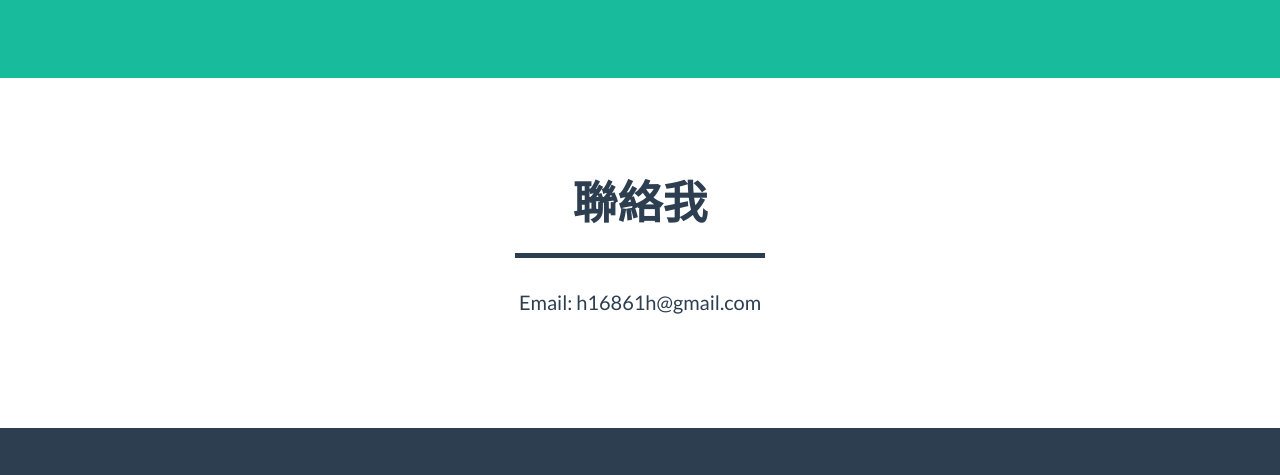
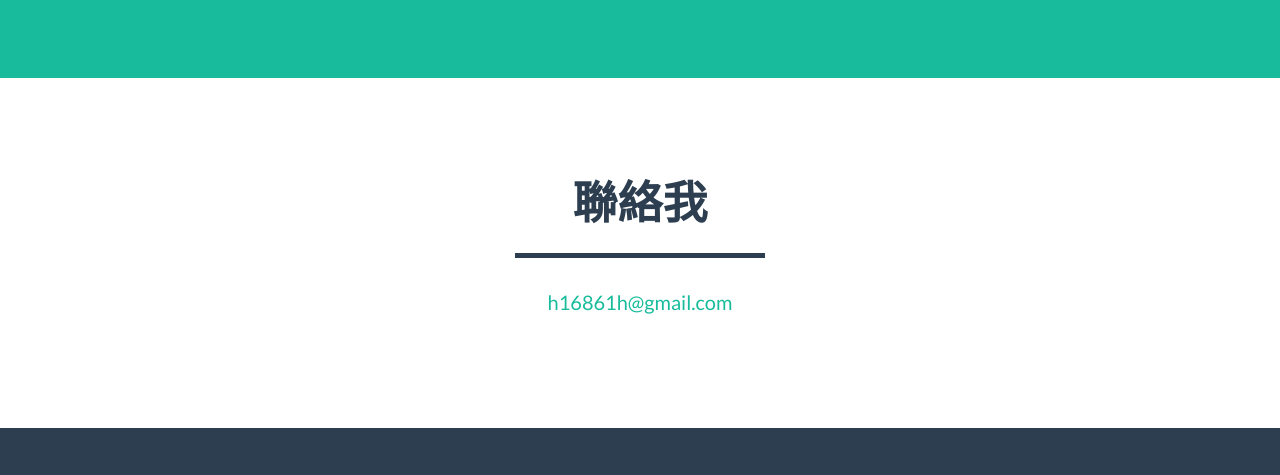
Before and after one commit to Li-Kevin/Li-Kevin.github.io, a website: page index.html in a window 1280 px wide. Shown: the part 1955-2430 px from the top of the page. Drawn offline with nearby package versions, Linux system fonts and the light colour scheme.

Commit message:
fix mail link with mailto:

```diff
--- a/index.html
+++ b/index.html
@@ -227,7 +227,7 @@
                 <div class="col-lg-12 text-center">
                     <h2>聯絡我</h2>
                     <hr class="star-primary">
-                    <p> Email: h16861h@gmail.com </p>
+                    <p> <a href='mailto:h16861h@gmail.com'>h16861h@gmail.com</a> </p>
                 </div>
             </div>
             <div class="row">
```
